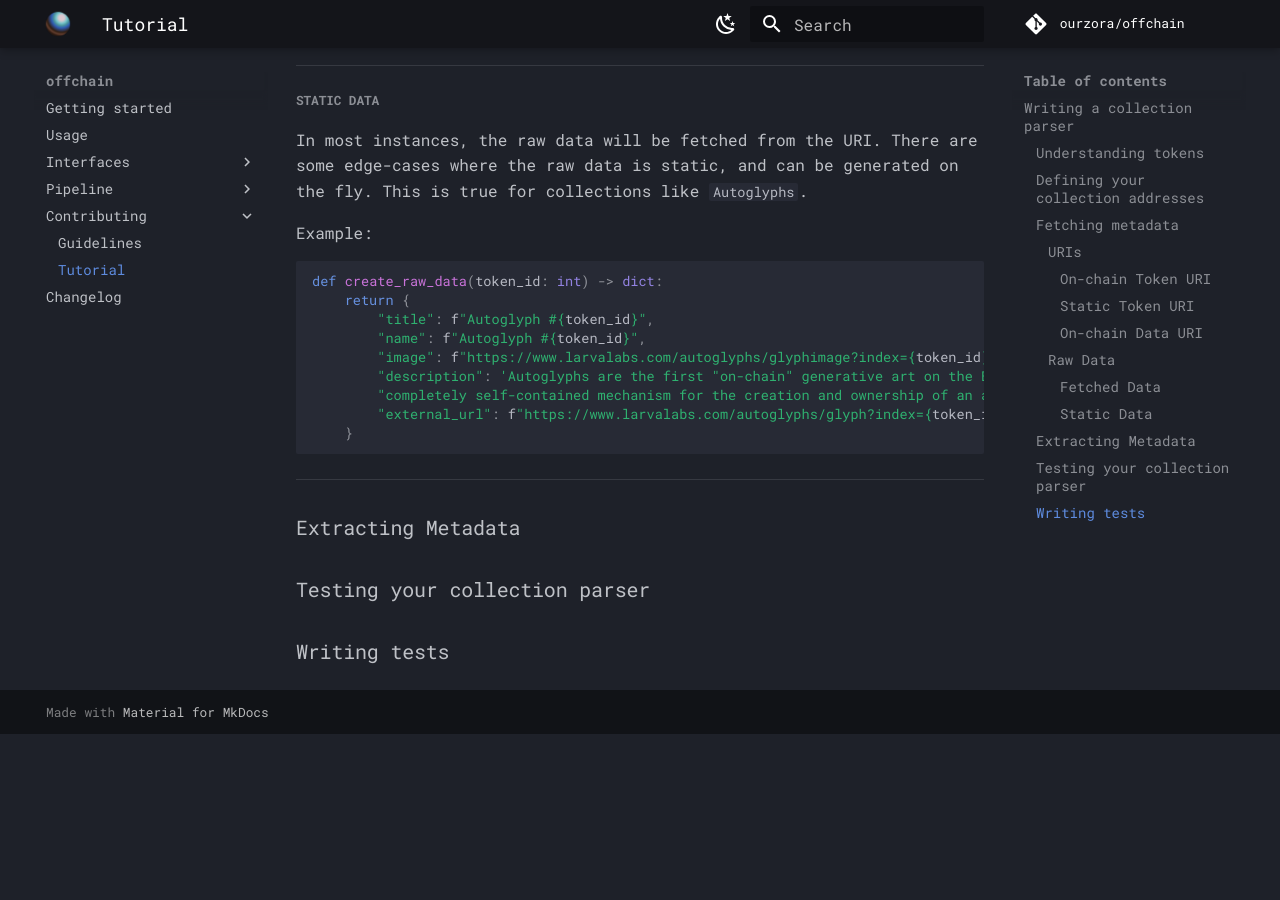
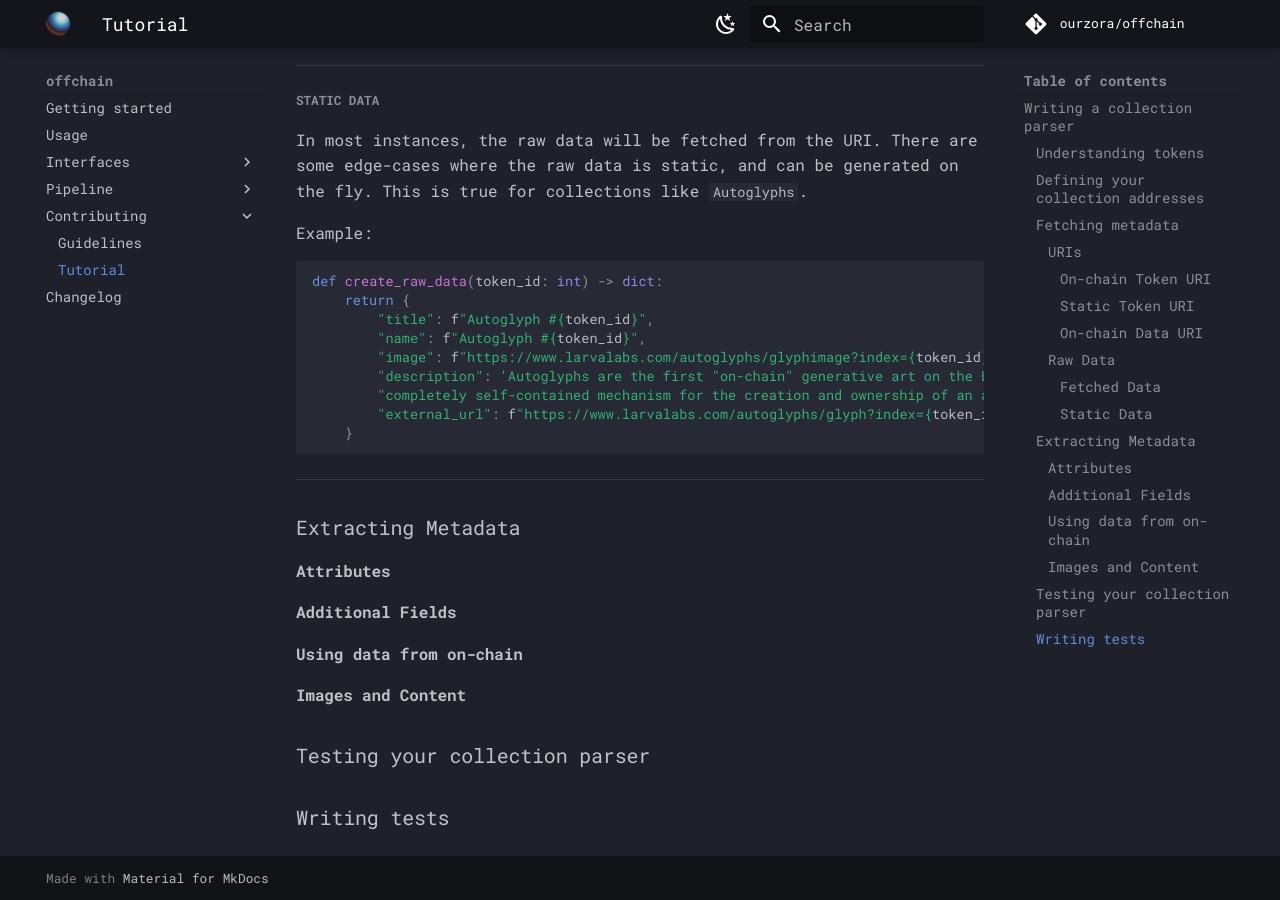
Before and after one commit to ourzora/offchain, an MkDocs documentation site: the page built from docs/contributing/tutorial.md, in a window 1280 px wide and 900 px high, scrolled down 4309 px. Built offline with MkDocs 1.6.1 and Material for MkDocs 9.7.7, drawn with Linux system fonts in a browser that asks for light colours; comment, search, counter and statistics services are not loaded; before the commit the page ends 5043 px from its top, so only the background shows below that.

Commit message:
Add more scaffolding

```diff
--- a/docs/contributing/tutorial.md
+++ b/docs/contributing/tutorial.md
@@ -208,6 +208,14 @@ def create_raw_data(token_id: int) -> dict:
 
 ### Extracting Metadata
 
+#### Attributes
+
+#### Additional Fields
+
+#### Using data from on-chain
+
+#### Images and Content
+
 ### Testing your collection parser
 
 ### Writing tests
```
